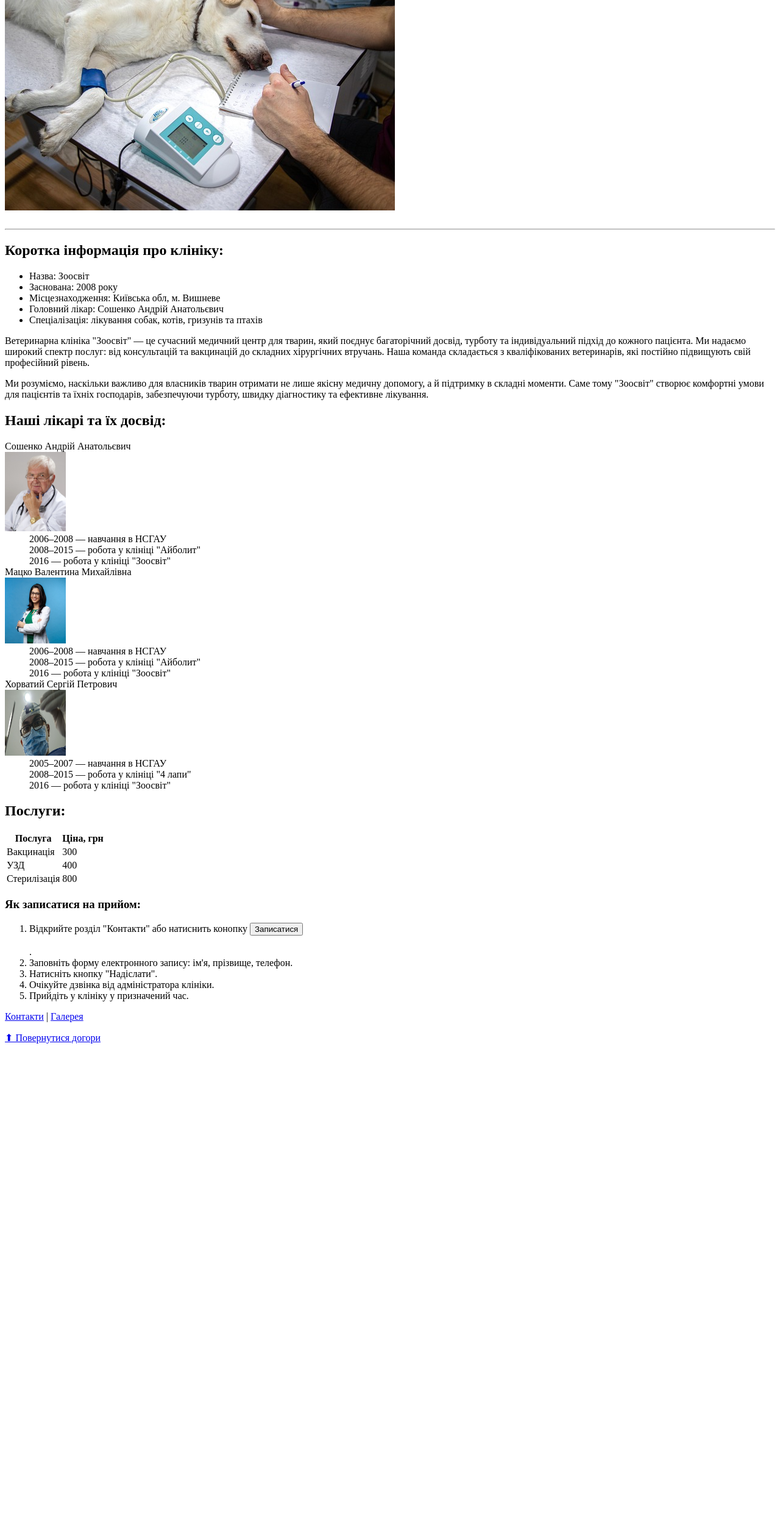
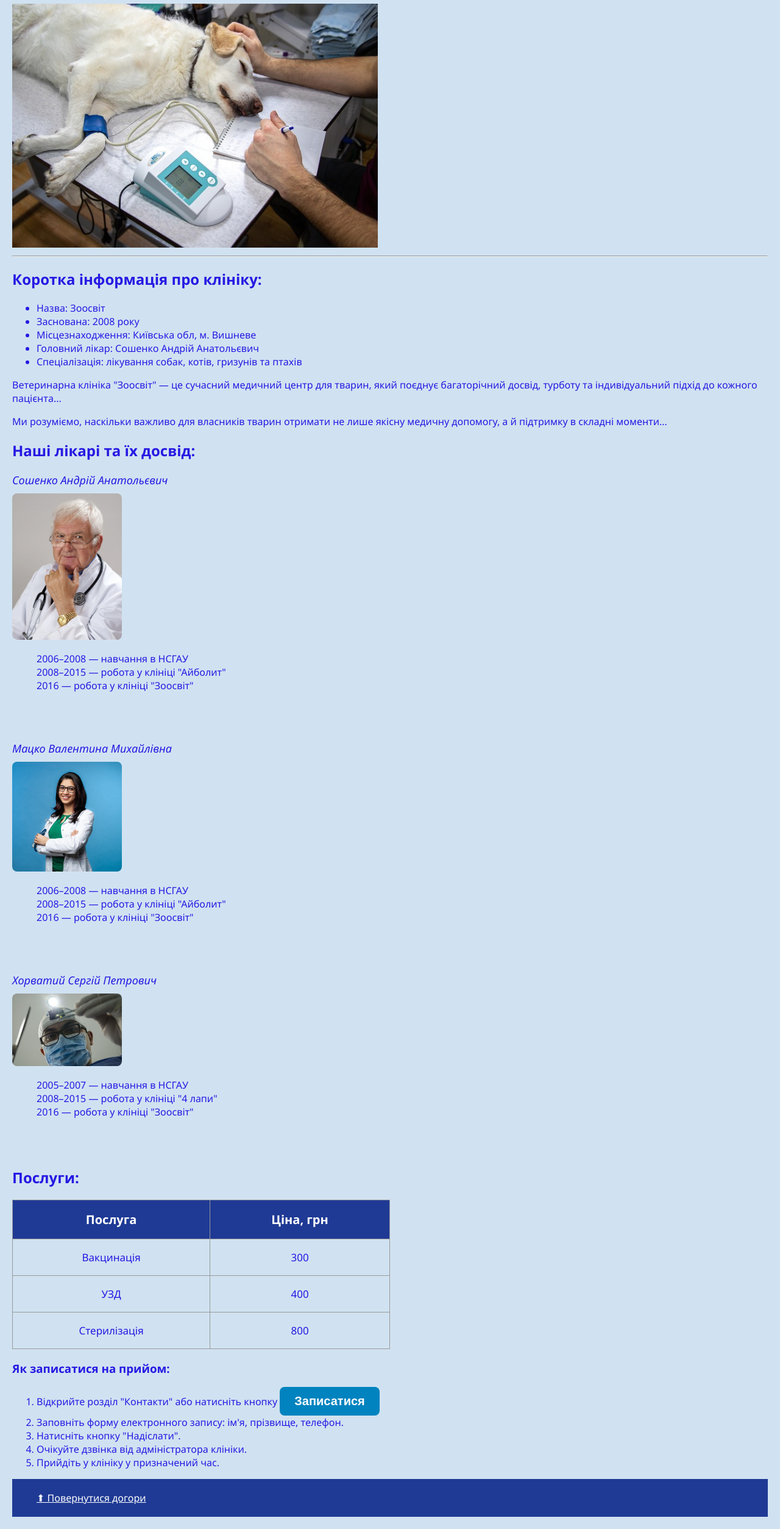
Before and after one commit to Rudenko-3/forGit, a plain HTML site: page index.html in a window 1280 px wide. Shown: the part 162-2669 px from the top of the page at 61% size. Before the commit the page ends 1881 px from the top, so only its background shows below. Drawn offline with Linux system fonts and the light colour scheme.

Commit message:
Add CSS file

```diff
--- a/index.html
+++ b/index.html
@@ -3,12 +3,22 @@
 <head>
     <title>Ветеринарна клініка "Зоосвіт"</title>
     <link rel="icon" type="image/png" href="images/icon.png">
+    <link rel="stylesheet" href="style.css">
 </head>
 <body>
 
   <a name="top"></a>
-  <h1>Ветеринарна клініка "Зоосвіт"</h1>
-  <img src="images/clinic1.jpg" alt="Фото клініки"><br><br>
+
+<nav class="navigation">
+  <a href="pages/contact.html">Контакти</a>
+  <a href="pages/gallery.html">Галерея</a>
+</nav>
+
+
+    <h1 id="main-title">Ветеринарна клініка "Зоосвіт"</h1>
+    <img src="images/clinic1.jpg" alt="Фото клініки" class="clinic-photo">
+
+
   <hr>
 
     <h2>Коротка інформація про клініку:</h2>
@@ -19,28 +29,41 @@
       <li>Головний лікар: Сошенко Андрій Анатольєвич</li>
       <li>Спеціалізація: лікування собак, котів, гризунів та птахів</li>
     </ul>
-     <p>Ветеринарна клініка "Зоосвіт" — це сучасний медичний центр для тварин, який поєднує багаторічний досвід, турботу та індивідуальний підхід до кожного пацієнта. Ми надаємо широкий спектр послуг: від консультацій та вакцинацій до складних хірургічних втручань. Наша команда складається з кваліфікованих ветеринарів, які постійно підвищують свій професійний рівень.</p>
+    <p>Ветеринарна клініка "Зоосвіт" — це сучасний медичний центр для тварин, який поєднує багаторічний досвід, турботу та індивідуальний підхід до кожного пацієнта...</p>
+    <p>Ми розуміємо, наскільки важливо для власників тварин отримати не лише якісну медичну допомогу, а й підтримку в складні моменти...</p>
 
-<p>Ми розуміємо, наскільки важливо для власників тварин отримати не лише якісну медичну допомогу, а й підтримку в складні моменти. Саме тому "Зоосвіт" створює комфортні умови для пацієнтів та їхніх господарів, забезпечуючи турботу, швидку діагностику та ефективне лікування.</p>
+
   <h2>Наші лікарі та їх досвід:</h2>
 <dl>
-    <dt>Сошенко Андрій Анатольєвич</dt>                <img src="images/doctor1.jpg" alt="Сошенко" width="100" height="130">
+  <div class="doctor-block">
+    <dt><em>Сошенко Андрій Анатольєвич</em></dt>
+    <img src="images/doctor1.jpg" alt="Сошенко" class="doctor-photo">
     <dd>2006–2008 — навчання в НСГАУ</dd>
     <dd>2008–2015 — робота у клініці "Айболит"</dd>
     <dd>2016 — робота у клініці "Зоосвіт"</dd>
-    <dt>Мацко Валентина Михайлівна</dt>                <img src="images/doctor2.jpg" alt="Мацко" width="100" height="108">
+  </div>
+
+  <div class="doctor-block">
+    <dt><em>Мацко Валентина Михайлівна</em></dt>
+    <img src="images/doctor2.jpg" alt="Мацко" class="doctor-photo">
     <dd>2006–2008 — навчання в НСГАУ</dd>
     <dd>2008–2015 — робота у клініці "Айболит"</dd>
     <dd>2016 — робота у клініці "Зоосвіт"</dd>
-    <dt>Хорватий Сергій Петрович</dt>                  <img src="images/doctor3.jpg" alt="Хорватий" width="100" height="108">
+  </div>
+
+  <div class="doctor-block">
+    <dt><em>Хорватий Сергій Петрович</em></dt>
+    <img src="images/doctor3.jpg" alt="Хорватий" class="doctor-photo">
     <dd>2005–2007 — навчання в НСГАУ</dd>
     <dd>2008–2015 — робота у клініці "4 лапи"</dd>
     <dd>2016 — робота у клініці "Зоосвіт"</dd>
+  </div>
 </dl>
 
 
+
     <h2>Послуги:</h2>
-  <table>
+    <table class="services-table">
       <tr>
         <th>Послуга</th>
         <th>Ціна, грн</th>
@@ -59,22 +82,24 @@
       </tr>
     </table>
 
+
+
     <h3>Як записатися на прийом:</h3>
     <ol>
-  <li>Відкрийте розділ "Контакти" або натиснить конопку <button onclick="location.href='pages/contact.html'">Записатися</button><br><br>.</li>
+      <li>Відкрийте розділ "Контакти" або натисніть кнопку
+
+        <button class="btn-primary" onclick="location.href='pages/contact.html'">Записатися</button>
+      </li>
       <li>Заповніть форму електронного запису: ім'я, прізвище, телефон.</li>
       <li>Натисніть кнопку "Надіслати".</li>
       <li>Очікуйте дзвінка від адміністратора клініки.</li>
       <li>Прийдіть у клініку у призначений час.</li>
     </ol>
-  <p>
-    <a href="pages/contact.html">Контакти</a> |
-    <a href="pages/gallery.html">Галерея</a>
-  </p>
 
 
-
+  <footer class="navigation">
     <a href="#top">⬆ Повернутися догори</a>
+  </footer>
 
 </body>
 </html>
--- /dev/null
+++ b/style.css
@@ -0,0 +1,129 @@
+/* Загальний стиль для сторінки */
+/* Загальний стиль для сторінки */
+body {
+  font-family: "Segoe UI", "Trebuchet MS", Verdana, sans-serif, sans-serif;
+  background-color: #d0e2f1;
+  color: #2718e3;
+  margin: 0;
+  padding: 20px;
+}
+
+
+/* Навігація */
+.navigation {
+  background-color: #1f3a95;
+  padding: 20px;
+  text-align: left;
+}
+
+.navigation a {
+  color: #ffffff;
+  margin-left: 20px;
+}
+
+
+/* Заголовок і зображення клініки */
+#main-title {
+  text-align: center;
+  text-shadow: 2px 2px 4px rgba(0, 0, 0, 0.4);
+}
+
+
+.clinic-photo {
+  width: 90%;
+  max-width: 600px;
+  height: auto;
+}
+
+.doctor-photo {
+  width: 180px;
+  height: auto;
+  display: block;
+  margin-top: 10px;
+  margin-bottom: 20px;
+  border-radius: 8px;
+
+}
+
+.doctor-block {
+  margin-bottom: 80px; /* Це 5 разів більше, ніж 20px */
+}
+
+
+dt {
+  font-weight: normal;
+  font-size: 18px;
+}
+
+.btn-primary {
+  background-color: #0083bf;      /* бірюзовий */
+  color: white;
+  border: none;
+  padding: 12px 24px;
+  font-size: 20px;
+  font-weight: bold;
+  border-radius: 8px;
+
+}
+
+.btn-primary:hover {
+  background-color: #008e76;
+  transform: scale(1.03);
+}
+
+
+/* Таблиця послуг */
+.services-table {
+  width: 50%;
+  border-collapse: collapse;
+  }
+
+.services-table th, .services-table td {
+  border: 1px solid #999;
+  padding: 18px;
+  text-align: center;
+}
+
+.services-table th {
+  font-size: 20px;
+  font-weight: bold;
+}
+
+.services-table td {
+  font-size:17px;
+}
+.services-table th {
+  background-color:#1f3a95;
+  color: #ffffff
+}
+
+
+form {
+  background-color: #d9ecfb; /* м'який фон форми */
+  padding: 20px;
+  width: fit-content;
+  border-radius: 10px;
+}
+
+form label {
+  display: block;
+  margin-bottom: 5px;
+  font-weight: bold;
+  color: #333;
+}
+
+form input[type="text"],
+form input[type="tel"] {
+  padding: 10px;
+  width: 100%;
+  max-width: 250px; /* можна збільшити */
+  border: 1px solid #ccc;
+  border-radius: 6px;
+  margin-bottom: 15px;
+  box-sizing: border-box;
+}
+.caption {
+  font-style: italic;
+  color: #0232ce;
+  margin-top: 5px;
+}
```
Also changed, not shown: pages/contact.html (+8 -6 lines), pages/gallery.html (+11 -8 lines). Lines whose indentation alone changed are shown as unchanged.
